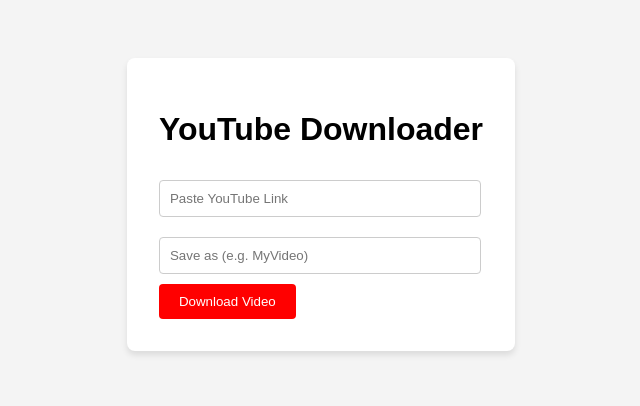
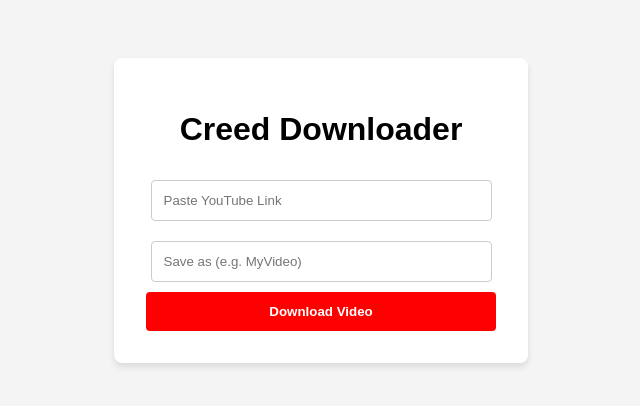
Before and after one commit to abrahamampong557-cloud/youtube-downloader, a FastAPI app: page / in a window 1280 px wide. Shown: the top 406 px of the page, without its empty margins (319-959 px from the left). Run offline with FastAPI, Linux system fonts and the light colour scheme.

Commit message:
Add files via upload

```diff
--- a/templates/index.html
+++ b/templates/index.html
@@ -1,22 +1,57 @@
 <!DOCTYPE html>
 <html>
 <head>
-    <title>YouTube Downloader</title>
+    <title>Creed Downloader</title>
     <style>
         body { font-family: sans-serif; display: flex; flex-direction: column; align-items: center; padding: 50px; background: #f4f4f4; }
-        .card { background: white; padding: 2rem; border-radius: 8px; box-shadow: 0 4px 6px rgba(0,0,0,0.1); }
-        input { padding: 10px; margin: 10px 0; width: 300px; border: 1px solid #ccc; border-radius: 4px; }
-        button { padding: 10px 20px; background: #ff0000; color: white; border: none; border-radius: 4px; cursor: pointer; }
+        .card { background: white; padding: 2rem; border-radius: 8px; box-shadow: 0 4px 6px rgba(0,0,0,0.1); text-align: center; width: 350px; }
+        input { padding: 12px; margin: 10px 0; width: 90%; border: 1px solid #ccc; border-radius: 4px; }
+        button { padding: 12px 24px; background: #ff0000; color: white; border: none; border-radius: 4px; cursor: pointer; font-weight: bold; width: 100%; }
+        button:disabled { background: #cccccc; cursor: not-allowed; }
+
+        /* The Spinner CSS */
+        .loader {
+            border: 4px solid #f3f3f3;
+            border-top: 4px solid #ff0000;
+            border-radius: 50%;
+            width: 30px;
+            height: 30px;
+            animation: spin 1s linear infinite;
+            display: none; /* Hidden by default */
+            margin: 20px auto;
+        }
+
+        @keyframes spin {
+            0% { transform: rotate(0deg); }
+            100% { transform: rotate(360deg); }
+        }
     </style>
 </head>
 <body>
     <div class="card">
-        <h1>YouTube Downloader</h1>
-        <form action="/download-web" method="get">
-            <input type="text" name="url" placeholder="Paste YouTube Link" required><br>
-            <input type="text" name="name_file" placeholder="Save as (e.g. MyVideo)" required><br>
-            <button type="submit">Download Video</button>
+        <h1>Creed Downloader</h1>
+        <form id="downloadForm" action="/download-web" method="get">
+            <input type="text" name="url" placeholder="Paste YouTube Link" required>
+            <input type="text" name="name_file" placeholder="Save as (e.g. MyVideo)" required>
+            <button type="submit" id="submitBtn">Download Video</button>
         </form>
+
+        <div id="loader" class="loader"></div>
+        <p id="statusMsg" style="display:none;">Downloading... please wait.</p>
     </div>
+
+    <script>
+        const form = document.getElementById('downloadForm');
+        const btn = document.getElementById('submitBtn');
+        const loader = document.getElementById('loader');
+        const statusMsg = document.getElementById('statusMsg');
+
+        form.onsubmit = function() {
+            btn.disabled = true;
+            btn.innerText = "Processing...";
+            loader.style.display = "block";
+            statusMsg.style.display = "block";
+        };
+    </script>
 </body>
 </html>
```
